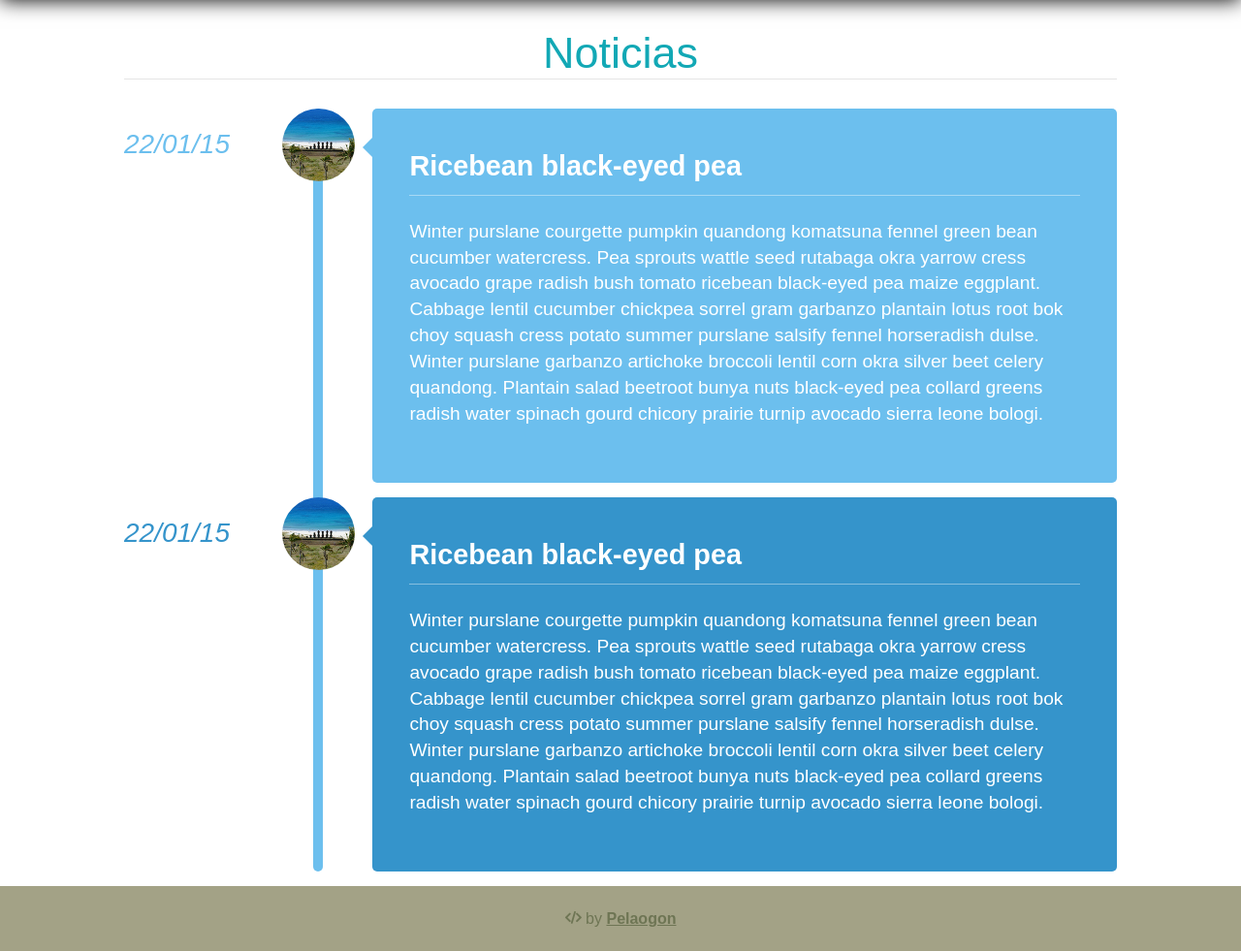
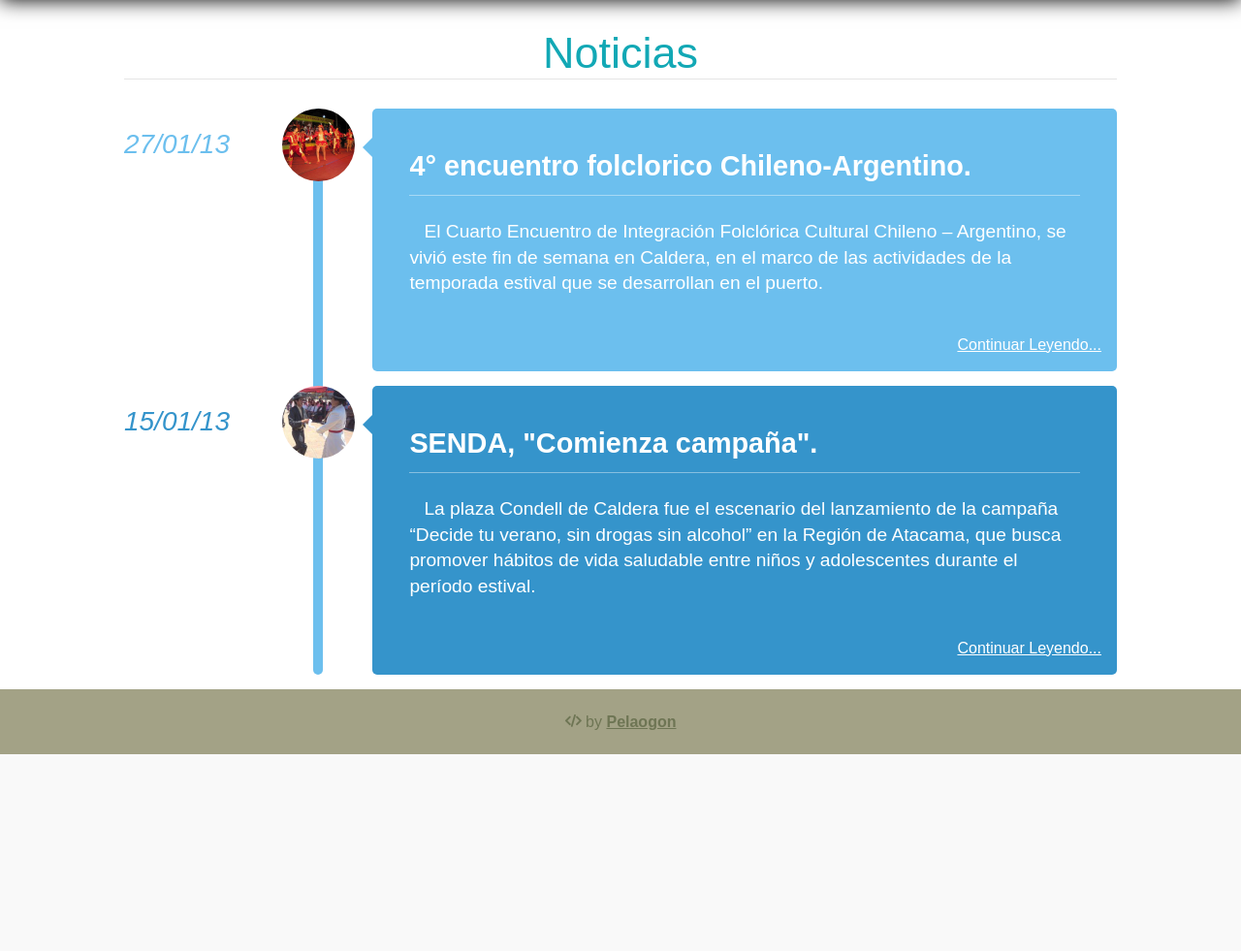
Before and after one commit to gburgost/pelaogon.github.io, a PHP site: page /vientosdelpuerto/noticias.html in a window 1280 px wide. Shown: the part 163-1144 px from the top of the page at 97% size. After the commit the page ends 941 px from the top, so only its background shows below. Run offline with PHP 8.4, Linux system fonts and the light colour scheme.

Commit message:
ejemplo de noticias

```diff
--- a/vientosdelpuerto/estilo/estilo.styl
+++ b/vientosdelpuerto/estilo/estilo.styl
@@ -185,6 +185,16 @@
 		left 15.9%
 	&-image
 		border-radius 100%
+	&-link
+		position absolute
+		bottom 0
+		right 0
+		font-size 16px
+		padding 1em
+		color white
+	&-p
+		text-indent 15px
+		padding-bottom 1em
 
 .Timeline-lineaTiempo > li .Timeline-date {
 	display: inline-block;
--- a/vientosdelpuerto/noticias.html
+++ b/vientosdelpuerto/noticias.html
@@ -30,27 +30,29 @@
 		<ul class="Timeline-lineaTiempo">
 			<li class="Timeline-item">
 				<div class="Timeline-date">
-					<span>22/01/15</span>
+					<span>27/01/13</span>
 				</div>
 				<figure class="Timeline-containerImage">
-					<img class="Timeline-image" src="img/islaicon.jpg" alt="Isla de Pascua" width="75" height="75" />
+					<img class="Timeline-image" src="img/noticia1.jpg" alt="Isla de Pascua" width="75" height="75" />
 				</figure>
 				<div class="Timeline-text">
-					<h2 class="Timeline-title">Ricebean black-eyed pea</h2>
-					<p>Winter purslane courgette pumpkin quandong komatsuna fennel green bean cucumber watercress. Pea sprouts wattle seed rutabaga okra yarrow cress avocado grape radish bush tomato ricebean black-eyed pea maize eggplant. Cabbage lentil cucumber chickpea sorrel gram garbanzo plantain lotus root bok choy squash cress potato summer purslane salsify fennel horseradish dulse. Winter purslane garbanzo artichoke broccoli lentil corn okra silver beet celery quandong. Plantain salad beetroot bunya nuts black-eyed pea collard greens radish water spinach gourd chicory prairie turnip avocado sierra leone bologi.
+					<h2 class="Timeline-title">4° encuentro folclorico Chileno-Argentino.</h2>
+					<p class="Timeline-p">El Cuarto Encuentro de Integración Folclórica Cultural Chileno – Argentino, se vivió este fin de semana en Caldera, en el marco de las actividades de la temporada estival que se desarrollan en el puerto.
+					<a class="Timeline-link" href="http://www.chanarcillo.cl/articulos_ver.php?id=64294" target="_blank">Continuar Leyendo...</a>
 					</p>
 				</div>
 			</li>
 			<li class="Timeline-item">
 				<div class="Timeline-date">
-					<span>22/01/15</span>
+					<span>15/01/13</span>
 				</div>
 				<figure class="Timeline-containerImage">
-					<img class="Timeline-image" src="img/islaicon.jpg" alt="Isla de Pascua" width="75" height="75" />
+					<img class="Timeline-image" src="img/noticia2.jpg" alt="Isla de Pascua" width="75" height="75" />
 				</figure>
 				<div class="Timeline-text">
-					<h2 class="Timeline-title">Ricebean black-eyed pea</h2>
-					<p>Winter purslane courgette pumpkin quandong komatsuna fennel green bean cucumber watercress. Pea sprouts wattle seed rutabaga okra yarrow cress avocado grape radish bush tomato ricebean black-eyed pea maize eggplant. Cabbage lentil cucumber chickpea sorrel gram garbanzo plantain lotus root bok choy squash cress potato summer purslane salsify fennel horseradish dulse. Winter purslane garbanzo artichoke broccoli lentil corn okra silver beet celery quandong. Plantain salad beetroot bunya nuts black-eyed pea collard greens radish water spinach gourd chicory prairie turnip avocado sierra leone bologi.
+					<h2 class="Timeline-title">SENDA, "Comienza campaña".</h2>
+					<p class="Timeline-p">La plaza Condell de Caldera fue el escenario del lanzamiento de la campaña “Decide tu verano, sin drogas sin alcohol” en la Región de Atacama, que busca promover hábitos de vida saludable entre niños y adolescentes durante el período estival.
+						<a class="Timeline-link" href="http://www.senda.gob.cl/senda-en-terreno/gran-lanzamiento-regional-de-campana-de-verano-del-senda-en-caldera/" target="_blank">Continuar Leyendo...</a>
 					</p>
 				</div>
 			</li>
```
Also changed, not shown: vientosdelpuerto/estilo/estilo.css, vientosdelpuerto/img/noticia1.jpg (added), vientosdelpuerto/img/noticia2.jpg (added), vientosdelpuerto/noticia1.jpeg (added), vientosdelpuerto/noticia2.jpg (added).
